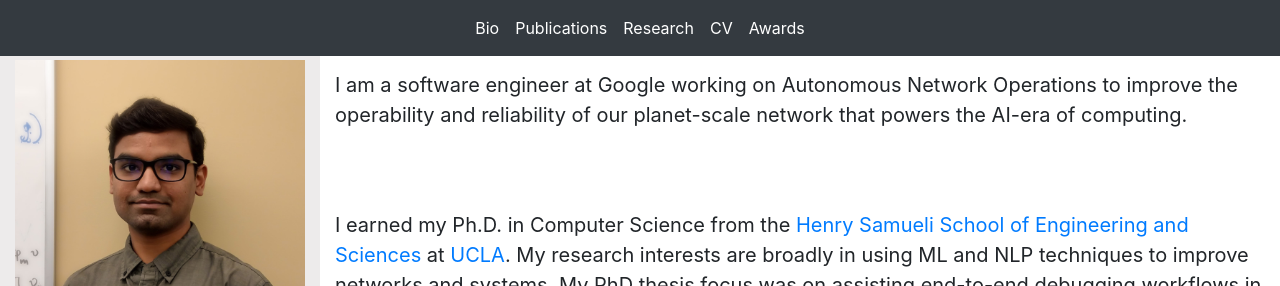
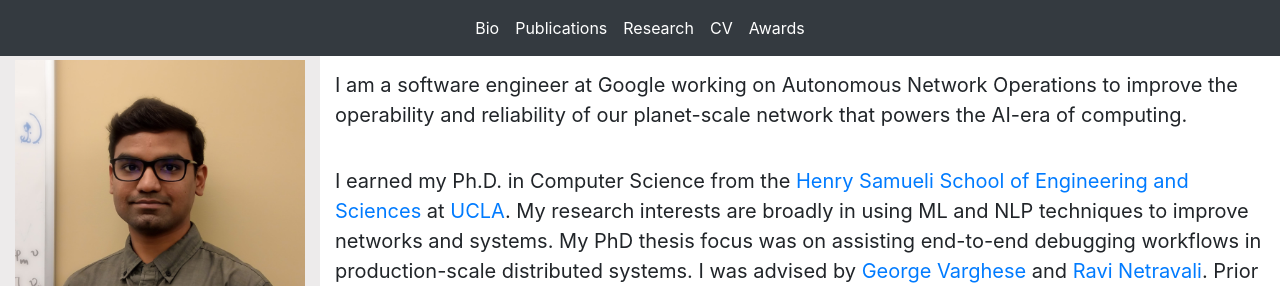
Before and after one commit to pradeepdogga/pradeepdogga.github.io, a plain HTML site: page index.html in a window 1280 px wide. Shown: the top 286 px of the page. Drawn offline with nearby package versions, Linux system fonts and the light colour scheme; files whose address does not match are found by name.

Commit message:
Update index.html bio

```diff
--- a/index.html
+++ b/index.html
@@ -64,8 +64,7 @@
             </div>
             <div class="col-lg-9 col-md-12 col-sm-12 col-xs-12" style="background: white; background-repeat: no-repeat; background-size: 100% 100%;">
                 <section id="bio">
-		<p style="font-size: 20px; padding-top: 20px; padding-bottom: 20px;">I am a software engineer at Google working on Autonomous Network Operations to improve the operability and reliability of our planet-scale network that powers the AI-era of computing.</p>
-		<br/>
+		<p style="font-size: 20px; padding-top: 20px;">I am a software engineer at Google working on Autonomous Network Operations to improve the operability and reliability of our planet-scale network that powers the AI-era of computing.</p>
                 <p style="font-size: 20px; padding-top: 20px;">I earned my Ph.D. in Computer Science from the <a href="https://www.cs.ucla.edu/">Henry Samueli School of Engineering and Sciences</a> at <a href="https://www.ucla.edu/">UCLA</a>. My research interests are broadly in using ML and NLP techniques to improve networks and systems. My PhD thesis focus was on assisting end-to-end debugging workflows in production-scale distributed systems. I was advised by <a href="https://web.cs.ucla.edu/~varghese">George Varghese</a> and <a href="https://www.cs.princeton.edu/~ravian/">Ravi Netravali</a>. Prior to joining UCLA, I received my B.Tech.(Hons.) from the <a href="https://cse.iitkgp.ac.in/">Computer Science and Engineering Department</a> at <a href="https://www.iitkgp.ac.in/">Indian Institute of Technology, Kharagpur</a> where I was advised by <a href="https://cse.iitkgp.ac.in/~sandipc">Sandip Chakraborty</a> and <a href="https://research.adobe.com/person/subrata-mitra/">Subrata Mitra</a>.</p>
                 </section>
                 <br/>
```
